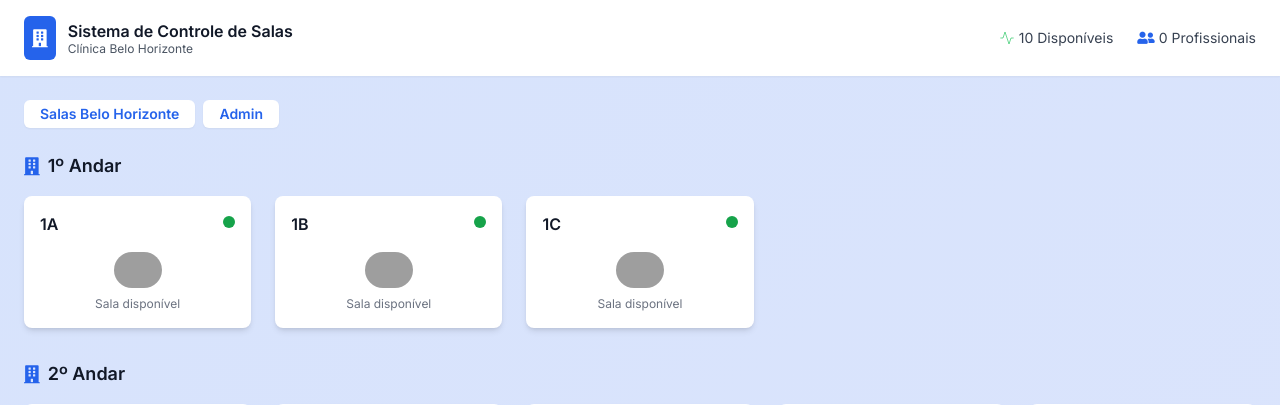
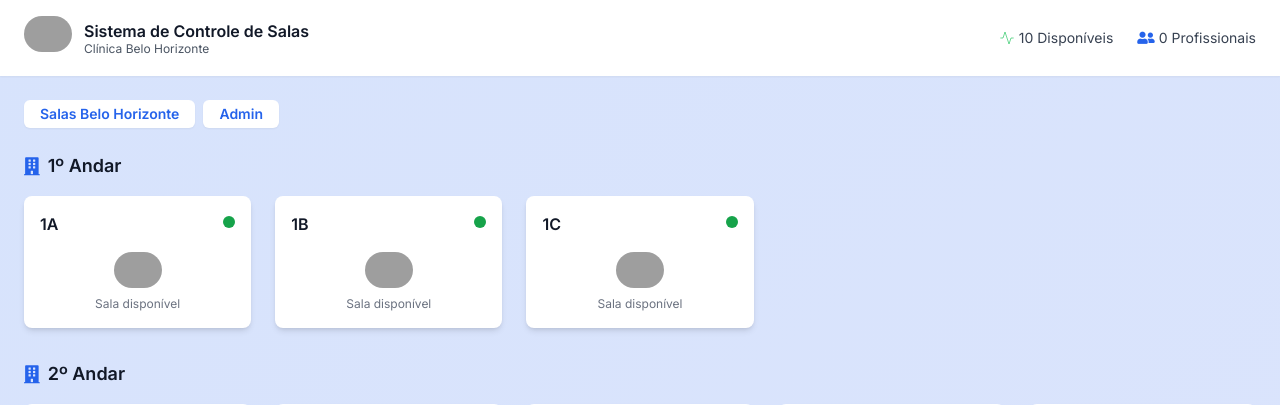
Before and after one commit to DuJao22/Controle-Salas-Belo-Horizonte, a Flask app: page / in a window 1280 px wide. Shown: the top 405 px of the page. Run offline with Flask 3, Linux system fonts and the light colour scheme; data comes from the database, SQL or seed files in the repository; data that the repository does not hold is empty; some libraries are stand-ins or nearby versions; grey boxes are pictures that could not be loaded.

Commit message:
Update profissional.html

```diff
--- a/templates/profissional.html
+++ b/templates/profissional.html
@@ -16,9 +16,8 @@
 <body class="bg-gradient-to-br from-[#d7e3fc] to-[#dbe4fc] min-h-screen">
   <header class="flex justify-between items-center px-6 py-4 bg-white shadow-sm">
     <div class="flex items-center space-x-3">
-      <div class="bg-blue-600 rounded-md p-2">
-        <i class="fas fa-building text-white text-lg"></i>
-      </div>
+      <img class="mb-2 rounded-full" height="48" width="48" src="https://encrypted-tbn0.gstatic.com/images?q=tbn:ANd9GcR-at3-kr-oWLrVWr_tXLrktpPci-fr4bq0gQ&s" alt="Ícone usuário">
+
       <div>
         <h1 class="font-semibold text-gray-900 text-base leading-tight">Sistema de Controle de Salas</h1>
         <p class="text-gray-600 text-xs leading-tight">Clínica Belo Horizonte</p>
```
